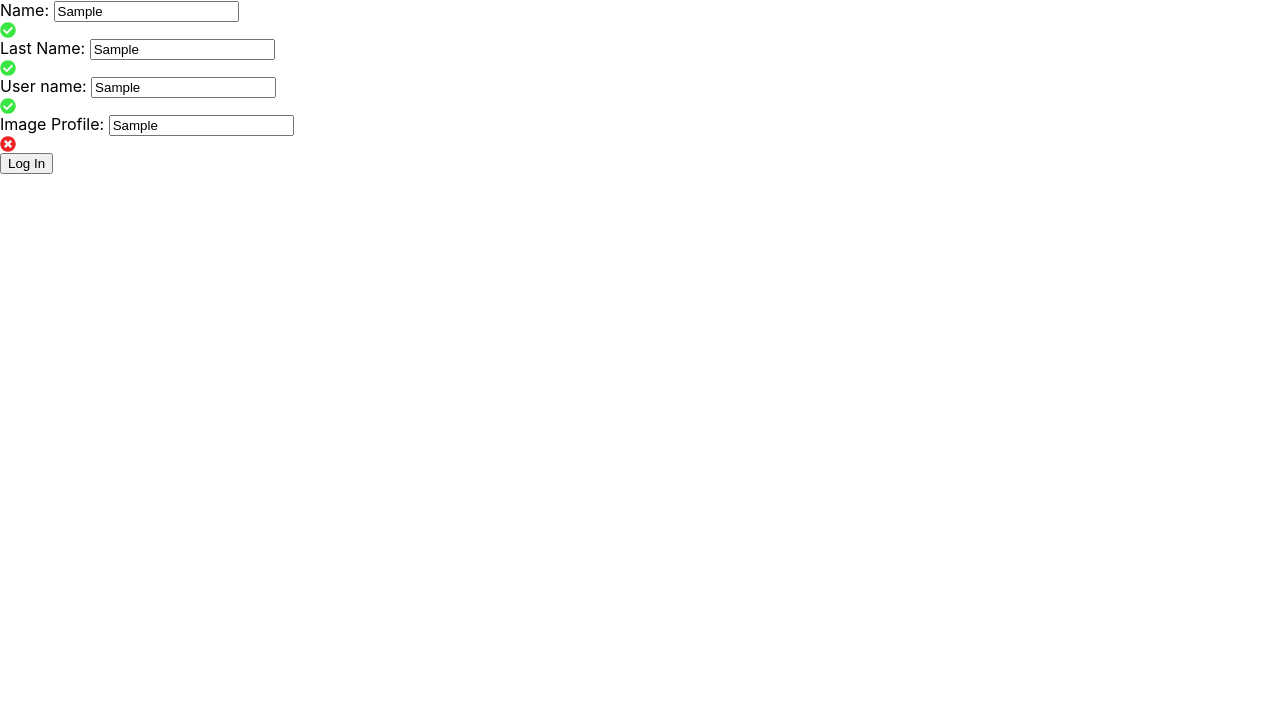
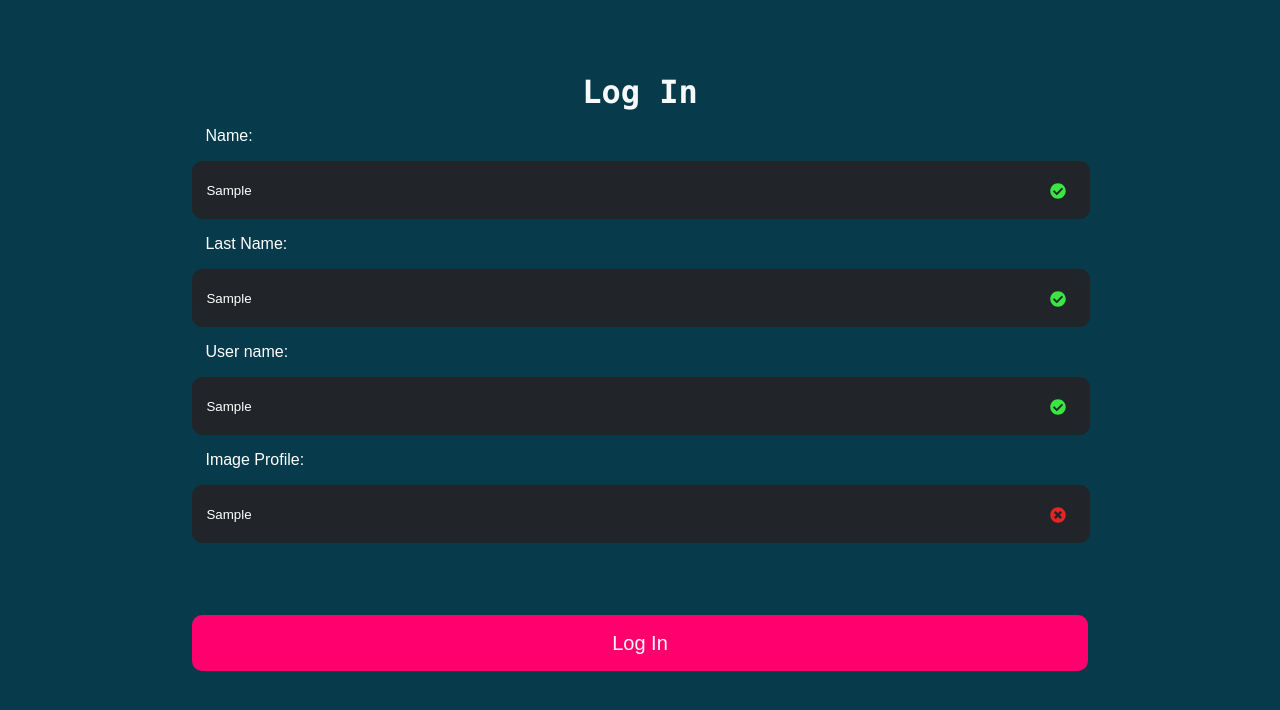
Before and after one commit to Fredvel123/english-notes, a React (Create React App) app: page / in a window 1280 px wide. Both pictures are taken after typing "Sample", "Sample", "Sample", "Sample" into the empty fields and a click on the button "Log In". Shown: the top 710 px of the page. Built offline with nearby package versions, Linux system fonts and the light colour scheme.

Commit message:
I added styles to 'log in' section

```diff
--- a/src/components/LogIn/Input.jsx
+++ b/src/components/LogIn/Input.jsx
@@ -1,31 +1,31 @@
 import React, { Fragment } from 'react';
 // icons
-import {faTimesCircle} from '@fortawesome/free-solid-svg-icons'
-import {faCheckCircle} from '@fortawesome/free-solid-svg-icons'
+import { faTimesCircle } from '@fortawesome/free-solid-svg-icons'
+import { faCheckCircle } from '@fortawesome/free-solid-svg-icons'
 // styled components
-import { IconsStyled, InputStyled } from '../../styledComponents/LogIn';
+import { IconsStyled, InputStyled, BoxInputLabel, InputIcon } from '../../styledComponents/LogInStyles';
 
 
-function Input({title, type, placeholder,state, setState, expressions,image}) {
+function Input({ title, type, placeholder, state, setState, expressions, image }) {
   const handlerChange = e => {
-    setState({...state, value: e.target.value})
+    setState({ ...state, value: e.target.value })
   }
   // validations
   const validations = () => {
     if (expressions) {
       if (expressions.test(state.value)) {
-        setState({...state, valid: true})
-      }else {
-        setState({...state, valid: false})
+        setState({ ...state, valid: true })
+      } else {
+        setState({ ...state, valid: false })
       }
     }
   }
   return (
     <Fragment>
       {!image ?
-      <div>
-        <div>
-          <label htmlFor="">{title}: </label>
+        <BoxInputLabel>
+          <label >{title}: </label>
+          <InputIcon >
             <InputStyled
               type={type}
               placeholder={placeholder}
@@ -35,23 +35,23 @@ function Input({title, type, placeholder,state, setState, expressions,image}) {
               onBlur={validations}
               required
               state={state.valid} />
-        </div>
-        <IconsStyled icon={state.valid ? faCheckCircle : faTimesCircle } state={state.valid} />
-      </div> : null }
+            <IconsStyled icon={state.valid ? faCheckCircle : faTimesCircle} state={state.valid} />
+          </InputIcon >
+        </BoxInputLabel> : null}
       {image ?
-      <div>
-        <div>
+        <BoxInputLabel>
           <label htmlFor="">{title}: </label>
-          <input
+          <InputIcon>
+            <InputStyled
               type={type}
               placeholder={placeholder}
               value={state.value}
               onChange={handlerChange}
               onKeyUp={validations}
               onBlur={validations} />
-        </div>
-        <IconsStyled icon={state.valid ? faCheckCircle: faTimesCircle} state={state.valid} />
-      </div> : null }
+            <IconsStyled icon={state.valid ? faCheckCircle : faTimesCircle} state={state.valid} />
+          </InputIcon>
+        </BoxInputLabel> : null}
 
     </Fragment>
   )
--- a/src/components/LogIn/index.jsx
+++ b/src/components/LogIn/index.jsx
@@ -1,6 +1,8 @@
 import React, { Fragment, useState } from 'react'
 // components
 import Input from './Input'
+// styled components
+import { Form } from '../../styledComponents/LogInStyles'
 
 function LogIn() {
   const [name, setName] = useState({value: "", valid: null })
@@ -26,7 +28,8 @@ function LogIn() {
   }
   return (
     <Fragment>
-      <form onSubmit={handlerSubmit}>
+      <Form onSubmit={handlerSubmit}>
+        <h1>Log In</h1>
         <Input
           title={"Name"}
           placeholder={"Thomas"}
@@ -57,7 +60,7 @@ function LogIn() {
           image={true}
           expressions={regularExpressions.link} />
         <button>Log In</button>
-      </form>
+      </Form>
     </Fragment>
   )
 }
--- a/src/index.css
+++ b/src/index.css
@@ -1,16 +1,13 @@
-body {
+* {
   margin: 0;
   padding: 0;
   text-decoration: none;
   list-style: none;
-  font-family: -apple-system, BlinkMacSystemFont, 'Segoe UI', 'Roboto', 'Oxygen',
-    'Ubuntu', 'Cantarell', 'Fira Sans', 'Droid Sans', 'Helvetica Neue',
-    sans-serif;
-  -webkit-font-smoothing: antialiased;
-  -moz-osx-font-smoothing: grayscale;
 }
+/* fonts */
+@import url('https://fonts.googleapis.com/css2?family=Mukta:wght@200&family=Poppins:wght@200&family=Quicksand&family=Roboto&display=swap');
 
-code {
+/* body {
   font-family: source-code-pro, Menlo, Monaco, Consolas, 'Courier New',
     monospace;
-}
+} */
--- a/src/styledComponents/LogIn.jsx
+++ /dev/null
@@ -1,17 +0,0 @@
-import styled from 'styled-components';
-import {FontAwesomeIcon} from '@fortawesome/react-fontawesome'
-const colors={
-    exit: "#39e642",
-    error: "#e72424"
-}
-
-export const IconsStyled = styled(FontAwesomeIcon)`
-  color: ${({state}) => state ? colors.exit : colors.error };
-  display: ${({state}) => state === null ? "none" : "block" };
-`
-export const InputStyled = styled.input`
-  &:focus {
-    outline: none;
-    border: 2px solid ${({state}) => state ? colors.exit : colors.error };
-  }
-`
--- /dev/null
+++ b/src/styledComponents/LogInStyles.jsx
@@ -0,0 +1,105 @@
+import styled from 'styled-components';
+import {FontAwesomeIcon} from '@fortawesome/react-fontawesome'
+const colorsInput={
+  exit: "#39e642",
+  error: "#e72424"
+}
+const colors = {
+  dark: "#212529",
+  darkBlue: "#073b4c",
+  pink: "#ff006e",
+  gray: "#495057",
+  graywhite: "#e9ecef",
+  white: "#f8f9fa",
+  sky: "#00b4d8"
+}
+const fonts = {
+  letter1: "'Mukta', sans-serif",
+  letter2: "'Poppins', sans-serif",
+  letter3: "'Quicksand', sans-serif",
+  letter4: "'Roboto', sans-serif",
+  letter5: "source-code-pro, Menlo, Monaco, Consolas, 'Courier New',monospace"
+}
+// ---- Log in section ----
+export const Form = styled.form`
+  height: 100vh;
+  padding: 0 15%;
+  overflow-y: hidden !important ;
+  background: ${colors.darkBlue} ;
+  color: ${colors.white};
+  display: flex;
+  flex-direction: column;
+  justify-content: center;
+  /* align-items: center; */
+  button {
+    margin: 7vh 0;
+    width: 100%;
+    height: 7vh;
+    transition: ease-in .2s;
+    cursor: pointer;
+    background: ${colors.pink};
+    border: none;
+    border-radius: 10px;
+    color: ${colors.white};
+    font-size: 20px;
+  }
+  button:hover {
+    background: ${colors.sky};
+  }
+  h1 {
+    margin-bottom: 2vh;
+    text-align: center;
+    font-family: ${fonts.letter5};
+  }
+  @media screen and (max-width: 425px ){
+    padding: 0 3%;
+  }
+`
+
+// --- Input section ---
+export const BoxInputLabel = styled.div`
+  display: flex;
+  flex-direction: column;
+  label {
+    color: #fff;
+    margin-left: 1.5%;
+    font-family: ${fonts.letter2};
+  }
+`
+export const InputIcon = styled.div`
+  margin: 2vh 0;
+  position: relative;
+`
+
+export const IconsStyled = styled(FontAwesomeIcon)`
+  color: ${({state}) => state ? colorsInput.exit : colorsInput.error };
+  display: ${({state}) => state === null ? "none" : "block" };
+  position: absolute;
+  bottom: 2.5vh;
+  right: 2.5%;
+  width: 16px;
+  transition: ease-in .1s;
+  height: 16px;
+  font-size: 16px !important ;
+  z-index: 100;
+`
+export const InputStyled = styled.input`
+  width: 97%;
+  font-weight: 500;
+  font-family: ${fonts.letter1};
+  height: 5vh;
+  color: #fff;
+  border-radius: 10px;
+  border: 1px solid ${colors.dark};
+  background: ${colors.dark};
+  transition: ease-in .1s;
+  padding: 1vh 1.5%;
+  &:focus {
+    outline: none;
+    border: 2px solid ${({state}) => state ? colorsInput.exit : colorsInput.error };
+  }
+  &::placeholder{
+    font-size: 15px;
+    color: #ffffffa0;
+  }
+`
```
Lines whose indentation alone changed are shown as unchanged.
